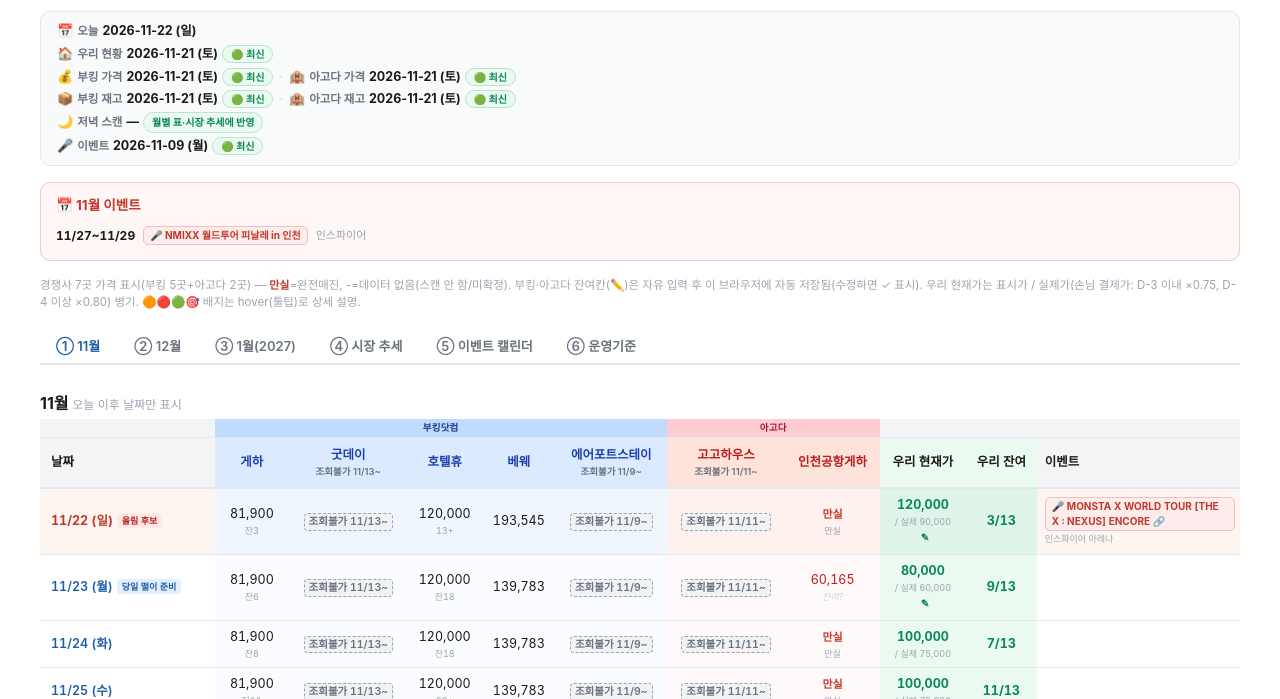
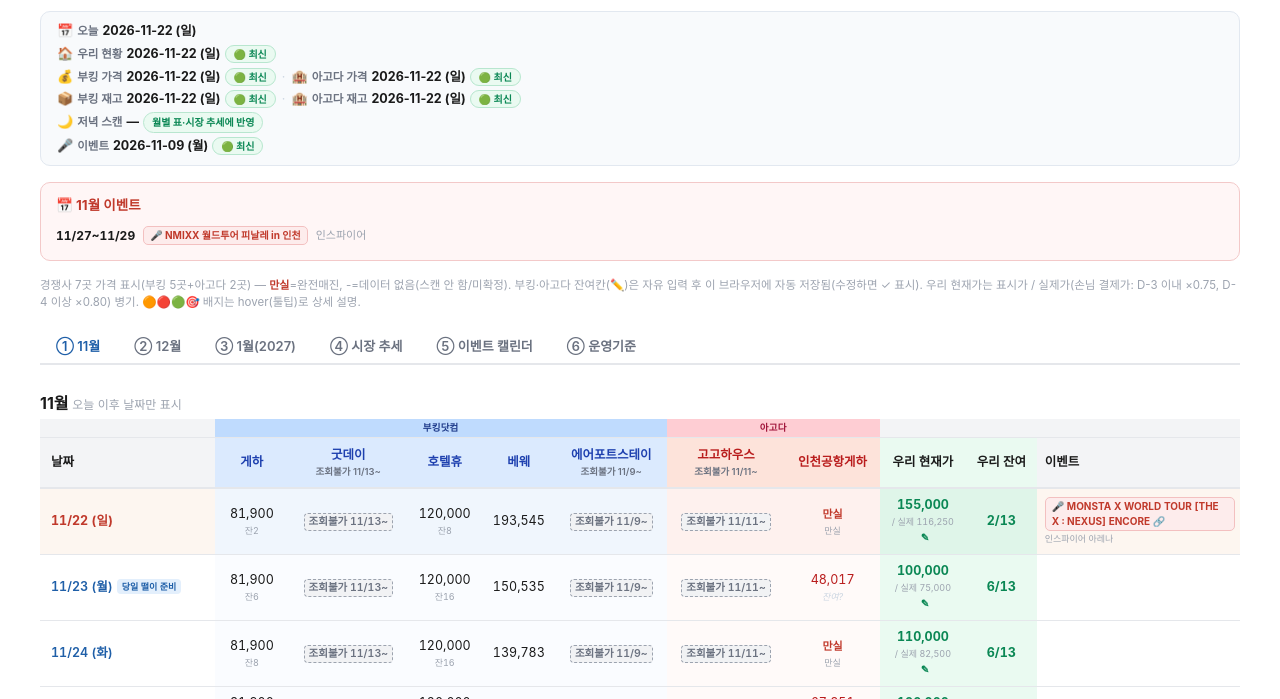
Before and after one commit to choide88/pricing-tracker, a plain HTML site: page index.html in a window 1280 px wide. Shown: the part 100-799 px from the top of the page. Drawn offline with Linux system fonts and the light colour scheme.

Commit message:
아침 스캔 2026-11-22
Co-Authored-By: Claude Opus 5.5 <noreply@anthropic.com>

```diff
--- a/index.html
+++ b/index.html
@@ -486,11 +486,11 @@
 <script>
 /* ── 날짜 상수·환율 ─────────────────────────────────────── */
 // 데이터 기준일 6종 — 서로 독립적으로 관리(각 커밋은 해당하는 ASOF_*만 갱신, 나머지는 건드리지 않는다).
-const ASOF_PRICE = "2026-11-21";   // 가격 스캔(MCP 가격만 빠르게) 마지막 갱신일
-const ASOF_STOCK = "2026-11-21";   // 브라우저 잔여 실측(요청 시에만 2주치) 마지막 갱신일
+const ASOF_PRICE = "2026-11-22";   // 가격 스캔(MCP 가격만 빠르게) 마지막 갱신일
+const ASOF_STOCK = "2026-11-22";   // 브라우저 잔여 실측(요청 시에만 2주치) 마지막 갱신일
 const ASOF_EVENT = "2026-11-09";   // 이벤트 캘린더(EVENTS/POKER_EVENTS/POKER_BANDS) 마지막 점검일
-const ASOF_AGODA = "2026-11-21";   // 아고다 2곳(고고·인천공항게하) 가격 스캔 마지막 갱신일
-const ASOF_AGODA_STOCK = "2026-11-21";   // 아고다 2곳(고고·인천공항게하) 잔여(2인 독립실 최저가 요금제 기준) 브라우저 실측 마지막 갱신일. 자유입력(AGODA_AVAIL)으로 언제든 덮어쓸 수 있음.
+const ASOF_AGODA = "2026-11-22";   // 아고다 2곳(고고·인천공항게하) 가격 스캔 마지막 갱신일
+const ASOF_AGODA_STOCK = "2026-11-22";   // 아고다 2곳(고고·인천공항게하) 잔여(2인 독립실 최저가 요금제 기준) 브라우저 실측 마지막 갱신일. 자유입력(AGODA_AVAIL)으로 언제든 덮어쓸 수 있음.
 const ASOF_OURS_FAR = "2026-11-21";   // 12·1월 우리 현황(부킹 캘린더 캡처) 마지막 갱신일 — ASOF_OURS(11월 매일)와 독립
 const ASOF_FAR = "2026-11-21";     // 12·1월 경쟁사 주간 기준선(매주 월요일 아침 12/1~1/31 전수 스캔) 마지막 갱신일 — 위 6종과 독립
 // 매일 스캔 범위 끝 — 아침·저녁 경쟁사·우리 스캔은 11월 말까지(2026-10-28). 결정표도 이 날까지. 그 뒤(12·1월)는 ASOF_FAR 주간 기준선.
@@ -508,7 +508,7 @@ function unlIn(s,k,day){ return !!((s && s[k] && s[k].unlisted) || (UNLISTED[k]
 function unlTag(k){ const u=UNLISTED[k]; return u ? '조회불가 '+mdShort(u.since)+'~' : ''; }
 function unlTitle(k){ const u=UNLISTED[k]; return u.plat+'에서 숙소가 조회되지 않음('+u.how+') — '+mdShort(u.since)+'부터. 만실·미확인과 다른 상태(시장에서 빠진 공급)'; }
 function unlCell(k){ return '<span class="unl" title="'+unlTitle(k)+'">'+unlTag(k)+'</span>'; }
-const ASOF_OURS = "2026-11-21";    // 우리 숙소(TRACK[*].our) 잔여·현재가 마지막 갱신일(Sirvoy 실재고/스크린샷 기준)
+const ASOF_OURS = "2026-11-22";    // 우리 숙소(TRACK[*].our) 잔여·현재가 마지막 갱신일(Sirvoy 실재고/스크린샷 기준)
 // 실제가(손님 결제가) — 2단 할인(2026-10-29, 단일 20%·netRate 대체): 체크인까지 D=0~3일 ×0.75, D≥4 ×0.80.
 // D는 공용 날짜 함수 dISO()(연도 처리 포함)로 오늘(TODAY_KST) 기준 계산.
 const DISC_EARLY = 0.20, DISC_LATE = 0.25, DISC_LATE_D = 3;
@@ -634,13 +634,13 @@ const TRACK = {
   "11/19": {dow:"목",t:"wkdy", comp:{gh:{p:93600,n:5},gd:{unlisted:true},hu:{p:120000,n:16},bw:{p:193545,r:"na"},as:{unlisted:true}}, our:{ourN:5,cur:120000}},
   "11/20": {dow:"금",t:"wknd", comp:{gh:{p:135000,n:5},gd:{unlisted:true},hu:{p:300000,n:2},bw:{p:360205,r:"na"},as:{unlisted:true}}, our:{ourN:5,cur:220000,priceNote:"11/17 확인 170,000→220,000(변경일 모름)"}},
   "11/21": {dow:"토",t:"wknd", comp:{gh:{p:null,r:"so"},gd:{unlisted:true},hu:{p:null,r:"so"},bw:{p:344080,r:"na"},as:{unlisted:true}}, our:{ourN:1,cur:250000,priceNote:"11/21 확인 350,000→250,000(변경일 모름)"}},
-  "11/22": {dow:"일",t:"wknd", comp:{gh:{p:81900,n:3},gd:{unlisted:true},hu:{p:120000,n:13,approx:true},bw:{p:193545,r:"na"},as:{unlisted:true}}, our:{ourN:3,cur:120000,priceNote:"11/21 확인 100,000→120,000(변경일 모름)"}},
-  "11/23": {dow:"월",t:"wkdy", comp:{gh:{p:81900,n:6},gd:{unlisted:true},hu:{p:120000,n:18},bw:{p:139783,r:"na"},as:{unlisted:true}}, our:{ourN:9,cur:80000,priceNote:"11/21 확인 100,000→80,000(변경일 모름)"}},
-  "11/24": {dow:"화",t:"wkdy", comp:{gh:{p:81900,n:8},gd:{unlisted:true},hu:{p:120000,n:18},bw:{p:139783,r:"na"},as:{unlisted:true}}, our:{ourN:7,cur:100000}},
-  "11/25": {dow:"수",t:"wkdy", comp:{gh:{p:81900,n:11},gd:{unlisted:true},hu:{p:120000,n:23,approx:true},bw:{p:139783,r:"na"},as:{unlisted:true}}, our:{ourN:11,cur:100000}},
-  "11/26": {dow:"목",t:"wkdy", comp:{gh:{p:81900,n:6},gd:{unlisted:true},hu:{p:120000,n:14},bw:{p:172040,r:"na"},as:{unlisted:true}}, our:{ourN:5,cur:120000}},
-  "11/27": {dow:"금",t:"wknd", comp:{gh:{p:144000,n:6},gd:{unlisted:true},hu:{p:160000,n:12},bw:{p:290318,r:"na"},as:{unlisted:true}}, our:{ourN:7,cur:200000}},
-  "11/28": {dow:"토",t:"wknd", comp:{gh:{p:null,r:"so"},gd:{unlisted:true},hu:{p:350000,n:3},bw:{p:333328,r:"na"},as:{unlisted:true}}, our:{ourN:5,cur:350000}},
+  "11/22": {dow:"일",t:"wknd", comp:{gh:{p:81900,n:2},gd:{unlisted:true},hu:{p:120000,n:8},bw:{p:193545,r:"na"},as:{unlisted:true}}, our:{ourN:2,cur:155000,priceNote:"11/22 확인 120,000→155,000(변경일 모름)"}},
+  "11/23": {dow:"월",t:"wkdy", comp:{gh:{p:81900,n:6},gd:{unlisted:true},hu:{p:120000,n:16},bw:{p:150535,r:"na"},as:{unlisted:true}}, our:{ourN:6,cur:100000,priceNote:"11/22 확인 80,000→100,000(변경일 모름)"}},
+  "11/24": {dow:"화",t:"wkdy", comp:{gh:{p:81900,n:8},gd:{unlisted:true},hu:{p:120000,n:16},bw:{p:139783,r:"na"},as:{unlisted:true}}, our:{ourN:6,cur:110000,priceNote:"11/22 확인 100,000→110,000(변경일 모름)"}},
+  "11/25": {dow:"수",t:"wkdy", comp:{gh:{p:81900,n:11},gd:{unlisted:true},hu:{p:120000,n:22,approx:true},bw:{p:139783,r:"na"},as:{unlisted:true}}, our:{ourN:11,cur:100000}},
+  "11/26": {dow:"목",t:"wkdy", comp:{gh:{p:81900,n:6},gd:{unlisted:true},hu:{p:120000,n:13},bw:{p:172040,r:"na"},as:{unlisted:true}}, our:{ourN:5,cur:120000}},
+  "11/27": {dow:"금",t:"wknd", comp:{gh:{p:144000,n:6},gd:{unlisted:true},hu:{p:160000,n:11},bw:{p:290318,r:"na"},as:{unlisted:true}}, our:{ourN:7,cur:170000,priceNote:"11/22 확인 200,000→170,000(변경일 모름)"}},
+  "11/28": {dow:"토",t:"wknd", comp:{gh:{p:null,r:"so"},gd:{unlisted:true},hu:{p:350000,n:3},bw:{p:333328,r:"na"},as:{unlisted:true}}, our:{ourN:5,cur:250000,priceNote:"11/22 확인 350,000→250,000(변경일 모름)"}},
   "11/29": {dow:"일",t:"wknd", comp:{gh:{p:81900,n:7},gd:{unlisted:true},hu:{p:120000,n:17,approx:true},bw:{p:172040,r:"na"},as:{unlisted:true}}, our:{ourN:10,cur:120000}},
   "11/30": {dow:"월",t:"wkdy", comp:{gh:{p:81900,n:7},gd:{unlisted:true},hu:{p:120000,n:22,approx:true},bw:{p:139783,r:"na"},as:{unlisted:true}}, our:{ourN:11,cur:100000}},
   /* 12월: 주간 기준선(ASOF_FAR, 매주 월요일 아침 갱신 — 2026-11-02 첫 정기 스캔, 그 전 10-28은 1회성) — 부킹 브라우저 실측(게하·굿데이·휴 객실유형별 잔여 합, Genius 행은 표시가÷0.9·MCP 대조, 휴 드롭다운 상한 10이면 approx).
@@ -648,8 +648,8 @@ const TRACK = {
   "12/1": {dow:"화",t:"wkdy", comp:{gh:{p:81900,n:10},gd:{unlisted:true},hu:{p:120000,n:22,approx:true},bw:{p:172040,r:"na"},as:{unlisted:true}}, our:{ourN:12,cur:100000}},
   "12/2": {dow:"수",t:"wkdy", comp:{gh:{p:81900,n:8},gd:{unlisted:true},hu:{p:120000,n:22,approx:true},bw:{p:161288,r:"na"},as:{unlisted:true}}, our:{ourN:12,cur:100000}},
   "12/3": {dow:"목",t:"wkdy", comp:{gh:{p:81900,n:10},gd:{unlisted:true},hu:{p:120000,n:20,approx:true},bw:{p:166660,r:"na"},as:{unlisted:true}}, our:{ourN:10,cur:100000}},
-  "12/4": {dow:"금",t:"wknd", comp:{gh:{p:144000,n:7},gd:{unlisted:true},hu:{p:180000,n:20},bw:{p:193545,r:"na"},as:{unlisted:true}}, our:{ourN:13,cur:200000}},
-  "12/5": {dow:"토",t:"wknd", comp:{gh:{p:121500,n:8},gd:{unlisted:true},hu:{p:350000,n:1},bw:{p:290318,r:"na"},as:{unlisted:true}}, our:{ourN:11,cur:200000}},
+  "12/4": {dow:"금",t:"wknd", comp:{gh:{p:144000,n:7},gd:{unlisted:true},hu:{p:180000,n:19},bw:{p:193545,r:"na"},as:{unlisted:true}}, our:{ourN:13,cur:200000}},
+  "12/5": {dow:"토",t:"wknd", comp:{gh:{p:121500,n:7},gd:{unlisted:true},hu:{p:350000,n:1},bw:{p:290318,r:"na"},as:{unlisted:true}}, our:{ourN:11,cur:200000}},
   "12/6": {dow:"일",t:"wknd", comp:{gh:{p:69300,n:6},gd:{unlisted:true},hu:{p:140000,n:17,approx:true},bw:{p:166660,r:"na"},as:{unlisted:true}}, our:{ourN:12,cur:150000}},
   "12/7": {dow:"월",t:"wkdy", comp:{gh:{p:81900,n:10},gd:{unlisted:true},hu:{p:120000,n:25,approx:true},bw:{p:150535,r:"na"},as:{unlisted:true}}, our:{ourN:13,cur:150000}},
   "12/8": {dow:"화",t:"wkdy", comp:{gh:{p:81900,n:7},gd:{unlisted:true},hu:{p:120000,n:23,approx:true},bw:{p:150535,r:"na"},as:{unlisted:true}}, our:{ourN:13,cur:150000}},
@@ -792,18 +792,18 @@ const AGODA_COMP = {
   "11/20": {gogo:{unlisted:true}, icngh:{p:null,r:"so"}},
   "11/21": {gogo:{unlisted:true}, icngh:{p:null,r:"so"}},
   "11/22": {gogo:{unlisted:true}, icngh:{p:null,r:"so"}},
-  "11/23": {gogo:{unlisted:true}, icngh:{p:60165}},
+  "11/23": {gogo:{unlisted:true}, icngh:{p:48017}},
   "11/24": {gogo:{unlisted:true}, icngh:{p:null,r:"so"}},
-  "11/25": {gogo:{unlisted:true}, icngh:{p:null,r:"so"}},
-  "11/26": {gogo:{unlisted:true}, icngh:{p:52544}},
+  "11/25": {gogo:{unlisted:true}, icngh:{p:67851}},
+  "11/26": {gogo:{unlisted:true}, icngh:{p:null,r:"so"}},
   "11/27": {gogo:{unlisted:true}, icngh:{p:null,r:"so"}},
   "11/28": {gogo:{unlisted:true}, icngh:{p:null,r:"so"}},
   "11/29": {gogo:{unlisted:true}, icngh:{p:null,r:"so"}},
-  "11/30": {gogo:{unlisted:true}, icngh:{p:51614}},
+  "11/30": {gogo:{unlisted:true}, icngh:{p:50772}},
   /* 12·1월: 주간 기준선(ASOF_FAR, 아고다 iframe 실측, 최저가·만실). */
-  "12/1": {gogo:{unlisted:true}, icngh:{p:48678}},
-  "12/2": {gogo:{unlisted:true}, icngh:{p:51992}},
-  "12/3": {gogo:{unlisted:true}, icngh:{p:53223}},
+  "12/1": {gogo:{unlisted:true}, icngh:{p:47190}},
+  "12/2": {gogo:{unlisted:true}, icngh:{p:50991}},
+  "12/3": {gogo:{unlisted:true}, icngh:{p:52810}},
   "12/4": {gogo:{unlisted:true}, icngh:{p:null,r:"so"}},
   "12/5": {gogo:{unlisted:true}, icngh:{p:null,r:"so"}},
   "12/6": {gogo:{unlisted:true}, icngh:{p:null,r:"so"}},
@@ -3156,6 +3156,23 @@ const MKT_SNAPS = {
     "12/29": {gh:{p:81900,n:2}, gd:{unlisted:true}, as:{unlisted:true}, hu:{p:120000,n:21,approx:true}, bw:{p:172040}, gogo:{unlisted:true}, icngh:{p:null,so:true}},
     "12/30": {gh:{p:81900,n:2}, gd:{unlisted:true}, as:{unlisted:true}, hu:{p:160000,n:23,approx:true}, bw:{p:172040}, gogo:{unlisted:true}, icngh:{p:null,so:true}},
     "12/31": {gh:{p:94500,n:4}, gd:{unlisted:true}, as:{unlisted:true}, hu:{p:180000,n:18,approx:true}, bw:{p:279565}, gogo:{unlisted:true}, icngh:{p:90413,so:false}}
+  },
+  "2026-11-22": {   // 11/22 아침 스캔(일) · 11/22~12/6(15일, 콘서트일 11/27·28·29 포함 — 12/1 이후는 로드 때 MKT_FAR로 분리, ASOF_FAR는 11/21 전수 스캔 유지), 1박·성인 2명. 게하·휴 브라우저 정밀 잔여(객실유형별 1회, 휴 드롭다운 상한 10이면 approx), 로그인 Genius 표시가÷0.9=공개가. MCP 대조: 15일 전부 — 전부 일치(11/28 게하는 MCP에도 없음=만실 확인). 베웨 가격만. 조회불가 재확인: 굿데이 부킹 직접 URL 15일 전부 검색결과로 리다이렉트·MCP 미등록 / 에어포트스테이 15일 전부 "예약하실 수 없습니다" / 고고하우스 아고다 직접 URL pagenotfound(404) → 셋 다 unlisted 유지, 복귀 없음. 아고다 인천공항게하 15일 실측(시작가·"마지막 남은 객실이 이미 예약되었습니다"=만실).
+    "11/22": {gh:{p:81900,n:2}, gd:{unlisted:true}, as:{unlisted:true}, hu:{p:120000,n:8}, bw:{p:193545}, gogo:{unlisted:true}, icngh:{p:null,so:true}},
+    "11/23": {gh:{p:81900,n:6}, gd:{unlisted:true}, as:{unlisted:true}, hu:{p:120000,n:16}, bw:{p:150535}, gogo:{unlisted:true}, icngh:{p:48017,so:false}},
+    "11/24": {gh:{p:81900,n:8}, gd:{unlisted:true}, as:{unlisted:true}, hu:{p:120000,n:16}, bw:{p:139783}, gogo:{unlisted:true}, icngh:{p:null,so:true}},
+    "11/25": {gh:{p:81900,n:11}, gd:{unlisted:true}, as:{unlisted:true}, hu:{p:120000,n:22,approx:true}, bw:{p:139783}, gogo:{unlisted:true}, icngh:{p:67851,so:false}},
+    "11/26": {gh:{p:81900,n:6}, gd:{unlisted:true}, as:{unlisted:true}, hu:{p:120000,n:13}, bw:{p:172040}, gogo:{unlisted:true}, icngh:{p:null,so:true}},
+    "11/27": {gh:{p:144000,n:6}, gd:{unlisted:true}, as:{unlisted:true}, hu:{p:160000,n:11}, bw:{p:290318}, gogo:{unlisted:true}, icngh:{p:null,so:true}},
+    "11/28": {gh:{p:null,n:0}, gd:{unlisted:true}, as:{unlisted:true}, hu:{p:350000,n:3}, bw:{p:333328}, gogo:{unlisted:true}, icngh:{p:null,so:true}},
+    "11/29": {gh:{p:81900,n:7}, gd:{unlisted:true}, as:{unlisted:true}, hu:{p:120000,n:17,approx:true}, bw:{p:172040}, gogo:{unlisted:true}, icngh:{p:null,so:true}},
+    "11/30": {gh:{p:81900,n:7}, gd:{unlisted:true}, as:{unlisted:true}, hu:{p:120000,n:22,approx:true}, bw:{p:139783}, gogo:{unlisted:true}, icngh:{p:50772,so:false}},
+    "12/1": {gh:{p:81900,n:10}, gd:{unlisted:true}, as:{unlisted:true}, hu:{p:120000,n:22,approx:true}, bw:{p:172040}, gogo:{unlisted:true}, icngh:{p:47190,so:false}},
+    "12/2": {gh:{p:81900,n:8}, gd:{unlisted:true}, as:{unlisted:true}, hu:{p:120000,n:22,approx:true}, bw:{p:161288}, gogo:{unlisted:true}, icngh:{p:50991,so:false}},
+    "12/3": {gh:{p:81900,n:10}, gd:{unlisted:true}, as:{unlisted:true}, hu:{p:120000,n:20,approx:true}, bw:{p:166660}, gogo:{unlisted:true}, icngh:{p:52810,so:false}},
+    "12/4": {gh:{p:144000,n:7}, gd:{unlisted:true}, as:{unlisted:true}, hu:{p:180000,n:19}, bw:{p:193545}, gogo:{unlisted:true}, icngh:{p:null,so:true}},
+    "12/5": {gh:{p:121500,n:7}, gd:{unlisted:true}, as:{unlisted:true}, hu:{p:350000,n:1}, bw:{p:290318}, gogo:{unlisted:true}, icngh:{p:null,so:true}},
+    "12/6": {gh:{p:69300,n:6}, gd:{unlisted:true}, as:{unlisted:true}, hu:{p:140000,n:17,approx:true}, bw:{p:166660}, gogo:{unlisted:true}, icngh:{p:null,so:true}}
   }
 };
 /* 12·1월 주간 기준선 — SCAN_END 이후 숙박일은 매일 스캔 계산(결정표·오늘 판매·요약·저녁 반영)에 섞이지 않게 로드할 때 MKT_FAR로 옮긴다.
@@ -3479,6 +3496,12 @@ const OUR_SNAPS = {
     "12/19":{n:13,bk:0,oth:0,cur:386000,priceNote:"가격 확인 필요(임시값 가능성) — Dennis 확인 대기"}, "12/21":{n:13,bk:0,oth:0,cur:286000,priceNote:"가격 확인 필요(임시값 가능성) — Dennis 확인 대기"}, "12/22":{n:13,bk:0,oth:0,cur:286000,priceNote:"가격 확인 필요(임시값 가능성) — Dennis 확인 대기"}, "12/23":{n:13,bk:0,oth:0,cur:286000,priceNote:"가격 확인 필요(임시값 가능성) — Dennis 확인 대기"},
     "12/24":{n:13,bk:0,oth:0,cur:286000,priceNote:"가격 확인 필요(임시값 가능성) — Dennis 확인 대기"}, "12/25":{n:13,bk:0,oth:0,cur:386000,priceNote:"가격 확인 필요(임시값 가능성) — Dennis 확인 대기"}, "12/26":{n:13,bk:0,oth:0,cur:386000,priceNote:"가격 확인 필요(임시값 가능성) — Dennis 확인 대기"}, "12/27":{n:13,bk:0,oth:0,cur:386000,priceNote:"가격 확인 필요(임시값 가능성) — Dennis 확인 대기"},
     "12/28":{n:13,bk:0,oth:0,cur:286000,priceNote:"가격 확인 필요(임시값 가능성) — Dennis 확인 대기"}, "12/29":{n:13,bk:0,oth:0,cur:286000,priceNote:"가격 확인 필요(임시값 가능성) — Dennis 확인 대기"}, "12/30":{n:13,bk:0,oth:0,cur:286000,priceNote:"가격 확인 필요(임시값 가능성) — Dennis 확인 대기"}, "12/31":{n:13,bk:0,oth:0,cur:286000,priceNote:"가격 확인 필요(임시값 가능성) — Dennis 확인 대기"}
+  },
+  "2026-11-22": {   // 부킹 관리자 캘린더 11/22 09:26 아침 캡처 · 11/22~12/6(12/1 이후는 로드 때 OUR_FAR로 분리, ASOF_OURS_FAR는 11/21 유지 — 12/7~12/21은 11/21 값과 같아 넣지 않음) + 12/20(11/21 캡처에 없던 날 확인 기록). oth=13−n−bk. 직전 우리 스냅샷 11/21 10:22(약 1일). 가격 변경 5건(11/22·23·24·27·28, 변경일 모름 → priceNote "11/22 확인")
+    "11/22":{n:2,bk:11,oth:0,cur:155000,priceNote:"11/22 확인 120,000→155,000(변경일 모름)"}, "11/23":{n:6,bk:7,oth:0,cur:100000,priceNote:"11/22 확인 80,000→100,000(변경일 모름)"}, "11/24":{n:6,bk:6,oth:1,cur:110000,priceNote:"11/22 확인 100,000→110,000(변경일 모름)"}, "11/25":{n:11,bk:2,oth:0,cur:100000},
+    "11/26":{n:5,bk:8,oth:0,cur:120000}, "11/27":{n:7,bk:6,oth:0,cur:170000,priceNote:"11/22 확인 200,000→170,000(변경일 모름)"}, "11/28":{n:5,bk:7,oth:1,cur:250000,priceNote:"11/22 확인 350,000→250,000(변경일 모름)"}, "11/29":{n:10,bk:3,oth:0,cur:120000},
+    "11/30":{n:11,bk:2,oth:0,cur:100000}, "12/1":{n:12,bk:1,oth:0,cur:100000}, "12/2":{n:12,bk:1,oth:0,cur:100000}, "12/3":{n:10,bk:3,oth:0,cur:100000},
+    "12/4":{n:13,bk:0,oth:0,cur:200000}, "12/5":{n:11,bk:2,oth:0,cur:200000}, "12/6":{n:12,bk:1,oth:0,cur:150000}, "12/20":{n:13,bk:0,oth:0,cur:386000,priceNote:"가격 확인 필요(임시값 가능성) — Dennis 확인 대기",note:"11/21 캡처에 없던 날 — 11/22 캡처로 확인(13·0·386,000, 기존 값과 같음)"}
   }
 };
 /* 12·1월 우리 현황(ASOF_OURS_FAR) — MKT_FAR와 같은 이유로 SCAN_END 이후 숙박일은 로드 때 OUR_FAR로 옮긴다(11월분 없는 키는 OUR_SNAPS에서 빠짐 → 아침 캡처 전 오늘 키로 오인 방지). */
```
